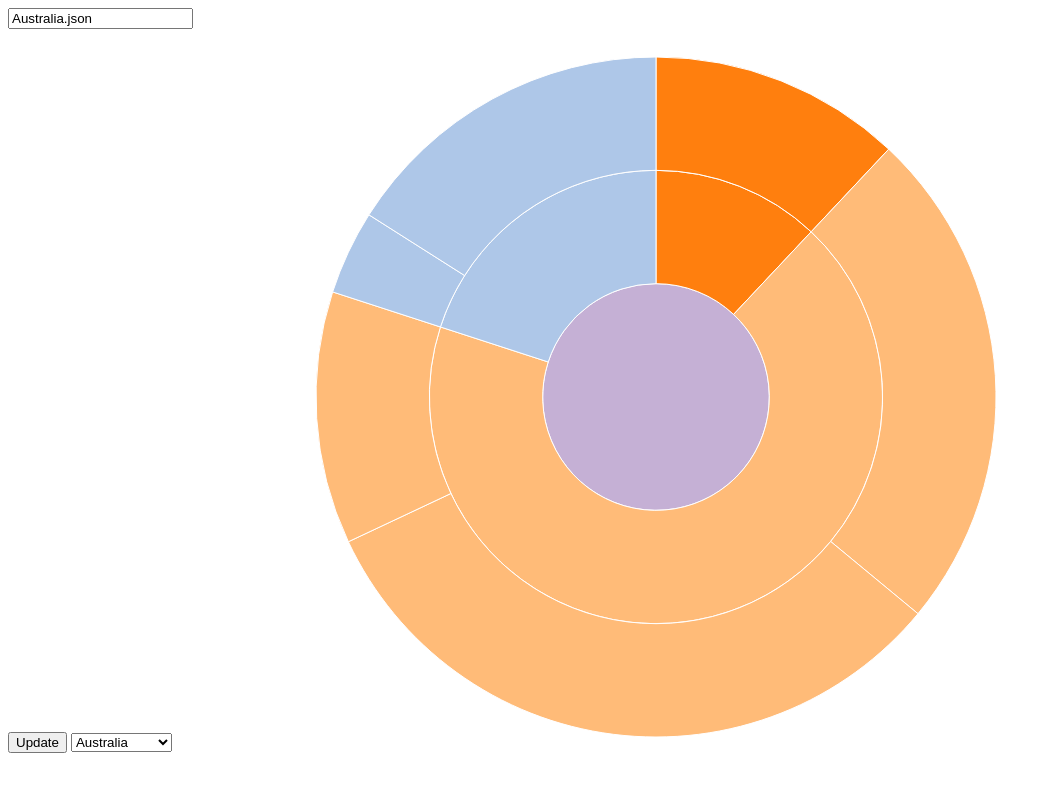
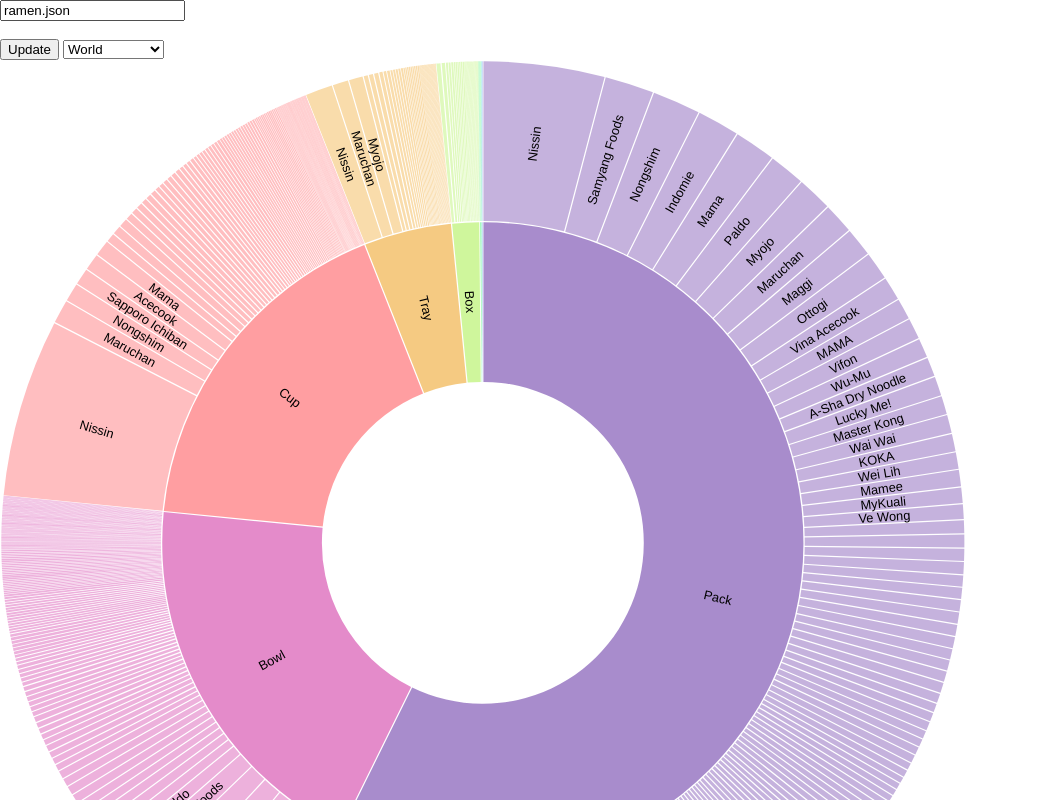
Before and after one commit to jragorospe/zoomburst, a plain HTML site: page index.html in a window 1280 px wide. Both pictures are taken after a click on the button "Update". Shown: the whole page, without its empty margins (0-1059 px from the left). Drawn offline with nearby package versions, Linux system fonts and the light colour scheme.

Commit message:
Update index.html

```diff
--- a/index.html
+++ b/index.html
@@ -1,13 +1,41 @@
 <!DOCTYPE html>
-<meta charset="utf-8">
+<html>
 <style>
-    path {
-        stroke: #fff;
+    body {
+        margin:0;
+        position:fixed;
+        top:0;
+        right:0;
+        bottom:0;
+        left:0;
+    }
+
+    text {
+        font: 10px sans-serif;
+        text-anchor: middle;
+    }
+
+    div#container {
+        height: 1000px;
+        width:  1200px;
+    }
+
+    svg#partitionSVG {
+        height: 932px;
+        width: 932px;
+        background-color: white;
     }
 </style>
+<head>
+    <title>Zoomable Sunburst(D3 v5)</title>
+    <meta charset="utf-8">
+
+    <script src="https://d3js.org/d3.v5.min.js"></script>
+</head>
 <input type="text" id="fname" name="fname"><br><br>
 <button type="button" onclick="updateData()">Update</button>
 <select id="Countries" onchange="updateData()">
+    <option value="ramen">World</option>
     <option value="Australia">Australia</option>
     <option value="Bangladesh">Bangladesh</option>
     <option value="Brazil">Brazil</option>
@@ -53,68 +81,58 @@
     <option value="Ukraine">Ukraine</option>
     <option value="USA">USA</option>
     <option value="Vietnam">Vietnam</option>
-    <option value="ramen">World</option>
+
 </select>
+
 <body>
-<script src="https://d3js.org/d3.v4.min.js"></script>
 <script>
+    'use strict';
 
-    var width = 960,
-        height = 700,
-        radius = (Math.min(width, height) / 2) - 10;
+    const format = d3.format(",d");
+    const width = 750;
+    const radius = width / 6;
 
-    var formatNumber = d3.format(",d");
+    const arc = d3.arc()
+        .startAngle(d => d.x0)
+        .endAngle(d => d.x1)
+        .padAngle(d => Math.min((d.x1 - d.x0) / 2, 0.005))
+        .padRadius(radius * 1.5)
+        .innerRadius(d => d.y0 * radius)
+        .outerRadius(d => Math.max(d.y0 * radius, d.y1 * radius - 1));
 
-    var x = d3.scaleLinear()
-        .range([0, 2 * Math.PI]);
+    const partition = data => {
+        const root = d3.hierarchy(data)
+            .sum(d => d.values)
+            .sort((a, b) => b.value - a.value);
+        return d3.partition()
+            .size([2 * Math.PI, root.height + 1])(root);
+    };
 
-    var y = d3.scaleLinear()
-        .range([0, radius]);
+    function arcVisible(d) {
+        return d.y1 <= 3 && d.y0 >= 1 && d.x1 > d.x0;
+    }
 
-    var color = d3.scaleOrdinal(d3.schemeCategory20);
+    function labelVisible(d) {
+        return d.y1 <= 3 && d.y0 >= 1 && (d.y1 - d.y0) * (d.x1 - d.x0) > 0.03;
+    }
 
-    var partition = d3.partition();
-
-    var arc = d3.arc()
-        .startAngle(function(d) { return Math.max(0, Math.min(2 * Math.PI, x(d.x0))); })
-        .endAngle(function(d) { return Math.max(0, Math.min(2 * Math.PI, x(d.x1))); })
-        .innerRadius(function(d) { return Math.max(0, y(d.y0)); })
-        .outerRadius(function(d) { return Math.max(0, y(d.y1)); });
+    function labelTransform(d) {
+        const x = (d.x0 + d.x1) / 2 * 180 / Math.PI;
+        const y = (d.y0 + d.y1) / 2 * radius;
+        return `rotate(${x - 90}) translate(${y},0) rotate(${x < 180 ? 0 : 180})`;
+    }
 
 
-    var svg = d3.select("body").append("svg")
-        .attr("width", width)
-        .attr("height", height)
-        .append("g")
-        .attr("transform", "translate(" + width / 2 + "," + (height / 2) + ")");
-
-    d3.json("ramen.json", function(error, root) {
-        if (error) throw error;
-
-        root = d3.hierarchy(root);
-        root.sum(function(d) { return d.values; });
-        svg.selectAll("path")
-            .data(partition(root).descendants())
-            .enter().append("path")
-            .attr("d", arc)
-            .style("fill", function(d) { return color((d.children ? d : d.parent).data.name); })
-            .on("click", click)
-            .append("title")
-            .text(function(d) { return d.data.name + "\n" + formatNumber(d.value); });
-    });
-
-    function click(d) {
-        svg.transition()
-            .duration(750)
-            .tween("scale", function() {
-                var xd = d3.interpolate(x.domain(), [d.x0, d.x1]),
-                    yd = d3.interpolate(y.domain(), [d.y0, 1]),
-                    yr = d3.interpolate(y.range(), [d.y0 ? 20 : 0, radius]);
-                return function(t) { x.domain(xd(t)); y.domain(yd(t)).range(yr(t)); };
-            })
-            .selectAll("path")
-            .attrTween("d", function(d) { return function() { return arc(d); }; });
-    }
+    /**
+     * Four working methods to load data:
+     * (1) Inline data in json format (JS plain objects);
+     * (2) From an https URL, which works only afer allowing cross origin requests
+     *     on Firefox if the data URL is not the same as your app server;
+     * (3) From a local file;
+     * (4) Calling require()('@observablehq/flare') (observable-specific). In fact,
+     *     The same as (2).
+     */
+    updateData();
 
     function updateData() {
         var cString = document.getElementById('Countries');
@@ -123,46 +141,103 @@
         var txtBox = document.getElementById("fname");
         txtBox.value = countryFile;
 
-        d3.json(countryFile, function (error, root) {
-            if (error) throw error;
+        d3.selectAll("g > *").remove();
 
-            d3.select("svg").remove();
-            var svg = d3.select("body").append("svg")
-                .attr("width", width)
-                .attr("height", height)
-                .append("g")
-                .attr("transform", "translate(" + width / 2 + "," + (height / 2) + ")");
+        d3.json(countryFile).then((data, error) => { // works behind proxy!
+            console.log(data);
+            const root = partition(data);
+            const color = d3.scaleOrdinal()
+                .range(d3.quantize(d3.interpolateRainbow,
+                    data.children.length + 1));
 
-            root = d3.hierarchy(root);
-            root.sum(function (d) {
-                return d.values;
-            });
+            root.each(d => d.current = d);
 
-            function click(d) {
-                svg.transition()
-                    .duration(750)
-                    .tween("scale", function() {
-                        var xd = d3.interpolate(x.domain(), [d.x0, d.x1]),
-                            yd = d3.interpolate(y.domain(), [d.y0, 1]),
-                            yr = d3.interpolate(y.range(), [d.y0 ? 20 : 0, radius]);
-                        return function(t) { x.domain(xd(t)); y.domain(yd(t)).range(yr(t)); };
+            const svg = d3.select('#partitionSVG')
+                .style("width", "100%")
+                .style("height", "auto")
+                .style("font", "9px sans-serif");
+
+            const g = svg.append("g")
+                .attr("transform", `translate(${width / 2},${width / 2})`);
+
+            const path = g.append("g")
+                .selectAll("path")
+                .data(root.descendants().slice(1))
+                .join("path")
+                .attr("fill", d => {
+                    while (d.depth > 1) { d = d.parent; }
+                    return color(d.data.name);
+                })
+                .attr("fill-opacity", d =>
+                    arcVisible(d.current) ? (d.children ? 0.6 : 0.4) : 0)
+                .attr("d", d => arc(d.current));
+
+            path.filter(d => d.children)
+                .style("cursor", "pointer")
+                .on("click", clicked);
+
+            path.append("title")
+                .text(d => `${d.ancestors().map(d => d.data.name).reverse().join("/")}\nCount: ${format(d.value)}`);
+
+            const label = g.append("g")
+                .attr("pointer-events", "none")
+                .attr("text-anchor", "middle")
+                .style("user-select", "none")
+                .selectAll("text")
+                .data(root.descendants().slice(1))
+                .join("text")
+                .attr("dy", "0.35em")
+                .attr("fill-opacity", d => +labelVisible(d.current))
+                .attr("transform", d => labelTransform(d.current))
+                .text(d => d.data.name);
+
+            const parent = g.append("circle")
+                .datum(root)
+                .attr("r", radius)
+                .attr("fill", "none")
+                .attr("pointer-events", "all")
+                .on("click", clicked);
+
+            function clicked(p) {
+                parent.datum(p.parent || root);
+
+                root.each(d => d.target = {
+                    x0: Math.max(0, Math.min(1, (d.x0 - p.x0) / (p.x1 - p.x0))) * 2 * Math.PI,
+                    x1: Math.max(0, Math.min(1, (d.x1 - p.x0) / (p.x1 - p.x0))) * 2 * Math.PI,
+                    y0: Math.max(0, d.y0 - p.depth),
+                    y1: Math.max(0, d.y1 - p.depth)
+                });
+
+                const t = g.transition().duration(750);
+
+                // Transition the data on all arcs, even the ones that aren’t visible,
+                // so that if this transition is interrupted, entering arcs will start
+                // the next transition from the desired position.
+                path.transition(t)
+                    .tween("data", d => {
+                        const i = d3.interpolate(d.current, d.target);
+                        return t => d.current = i(t);
                     })
-                    .selectAll("path")
-                    .attrTween("d", function(d) { return function() { return arc(d); }; });
+                    .filter(function (d) {
+                        return +this.getAttribute("fill-opacity") || arcVisible(d.target);
+                    })
+                    .attr("fill-opacity", d =>
+                        arcVisible(d.target) ? (d.children ? 0.6 : 0.4) : 0)
+                    .attrTween("d", d => () => arc(d.current));
+
+                label.filter(function (d) {
+                    return this.getAttribute("fill-opacity") || labelVisible(d.target);
+                }).transition(t)
+                    .attr("fill-opacity", d => +labelVisible(d.target))
+                    .attrTween("transform", d => () => labelTransform(d.current));
             }
-
-            svg.selectAll("path")
-                .data(partition(root).descendants())
-                .enter().append("path")
-                .attr("d", arc)
-                .on("click", click)
-                .style("fill", function (d) {return color((d.children ? d : d.parent).data.name);})
-                .append("title")
-                .text(function (d) {return d.data.name + "\n" + formatNumber(d.value);});
-
         });
-
     }
 
-    d3.select(self.frameElement).style("height", height + "px");
 </script>
+
+<div id="container">
+    <svg id="partitionSVG" viewBox="0 0 932 932"></svg>
+</div>
+</body>
+</html>
```
